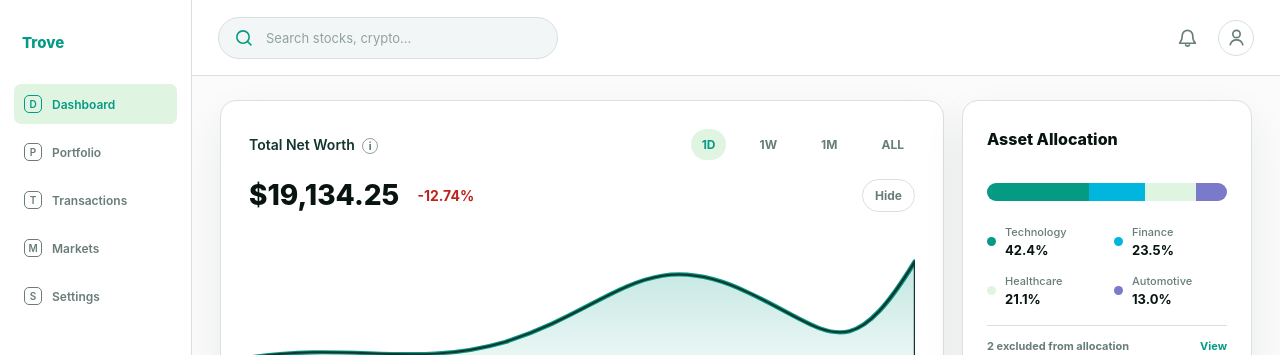
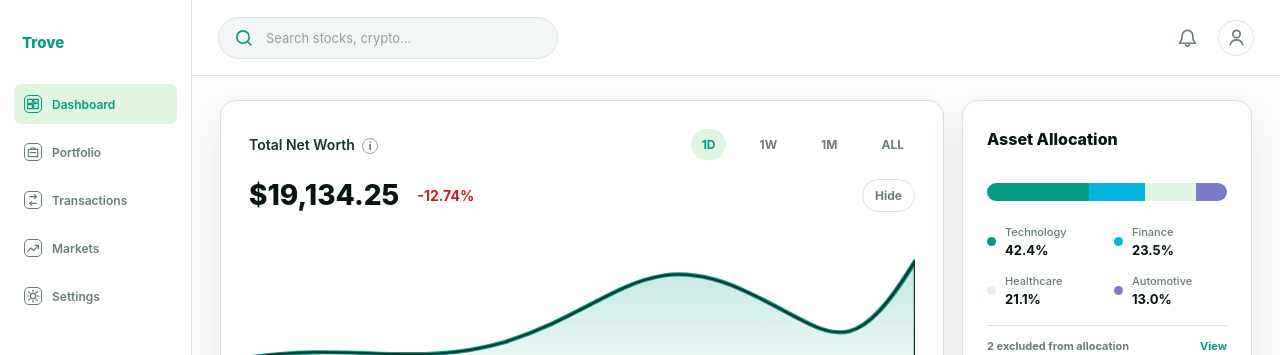
Before and after one commit to wbizmo/trove-portfolio-dashboard, a React (Vite) app: page / in a window 1280 px wide. Both pictures are taken after a click on the button "Sign in". Shown: the top 355 px of the page. Built offline with nearby package versions, Linux system fonts and the light colour scheme.

Commit message:
fix: align summary calculations and sidebar icons

```diff
--- a/src/components/layout/Sidebar.module.css
+++ b/src/components/layout/Sidebar.module.css
@@ -246,3 +246,14 @@
     z-index: 80;
   }
 }
+
+.icon svg {
+  width: 16px;
+  height: 16px;
+  display: block;
+  fill: none;
+  stroke: currentColor;
+  stroke-width: 1.8;
+  stroke-linecap: round;
+  stroke-linejoin: round;
+}
--- a/src/components/layout/Sidebar.tsx
+++ b/src/components/layout/Sidebar.tsx
@@ -1,7 +1,75 @@
 import { useAuth } from "../../context/useAuth";
 import styles from "./Sidebar.module.css";
 
-const navItems = ["Dashboard", "Portfolio", "Transactions", "Markets", "Settings"];
+type NavItem = {
+  label: string;
+  icon: "dashboard" | "portfolio" | "transactions" | "markets" | "settings";
+};
+
+const navItems: NavItem[] = [
+  { label: "Dashboard", icon: "dashboard" },
+  { label: "Portfolio", icon: "portfolio" },
+  { label: "Transactions", icon: "transactions" },
+  { label: "Markets", icon: "markets" },
+  { label: "Settings", icon: "settings" },
+];
+
+function NavIcon({ name }: { name: NavItem["icon"] }) {
+  if (name === "dashboard") {
+    return (
+      <svg viewBox="0 0 24 24" aria-hidden="true">
+        <path d="M4 5h7v6H4z" />
+        <path d="M13 5h7v4h-7z" />
+        <path d="M13 11h7v8h-7z" />
+        <path d="M4 13h7v6H4z" />
+      </svg>
+    );
+  }
+
+  if (name === "portfolio") {
+    return (
+      <svg viewBox="0 0 24 24" aria-hidden="true">
+        <path d="M5 8h14v11H5z" />
+        <path d="M9 8V6h6v2" />
+        <path d="M8 13h8" />
+      </svg>
+    );
+  }
+
+  if (name === "transactions") {
+    return (
+      <svg viewBox="0 0 24 24" aria-hidden="true">
+        <path d="M7 7h10" />
+        <path d="M14 4l3 3-3 3" />
+        <path d="M17 17H7" />
+        <path d="M10 14l-3 3 3 3" />
+      </svg>
+    );
+  }
+
+  if (name === "markets") {
+    return (
+      <svg viewBox="0 0 24 24" aria-hidden="true">
+        <path d="M4 17l5-5 4 4 7-8" />
+        <path d="M15 8h5v5" />
+      </svg>
+    );
+  }
+
+  return (
+    <svg viewBox="0 0 24 24" aria-hidden="true">
+      <path d="M12 8a4 4 0 100 8 4 4 0 000-8z" />
+      <path d="M12 3v3" />
+      <path d="M12 18v3" />
+      <path d="M3 12h3" />
+      <path d="M18 12h3" />
+      <path d="M5.6 5.6l2.1 2.1" />
+      <path d="M16.3 16.3l2.1 2.1" />
+      <path d="M18.4 5.6l-2.1 2.1" />
+      <path d="M7.7 16.3l-2.1 2.1" />
+    </svg>
+  );
+}
 
 type SidebarProps = {
   isOpen: boolean;
@@ -31,12 +99,14 @@ export function Sidebar({ isOpen, onClose }: SidebarProps) {
       <nav className={styles.nav} aria-label="Main navigation">
         {navItems.map((item) => (
           <button
-            key={item}
-            className={`${styles.navItem} ${item === "Dashboard" ? styles.active : ""}`}
+            key={item.label}
+            className={`${styles.navItem} ${item.label === "Dashboard" ? styles.active : ""}`}
             type="button"
           >
-            <span className={styles.icon}>{item.slice(0, 1)}</span>
-            {item}
+            <span className={styles.icon}>
+              <NavIcon name={item.icon} />
+            </span>
+            {item.label}
           </button>
         ))}
       </nav>
```
